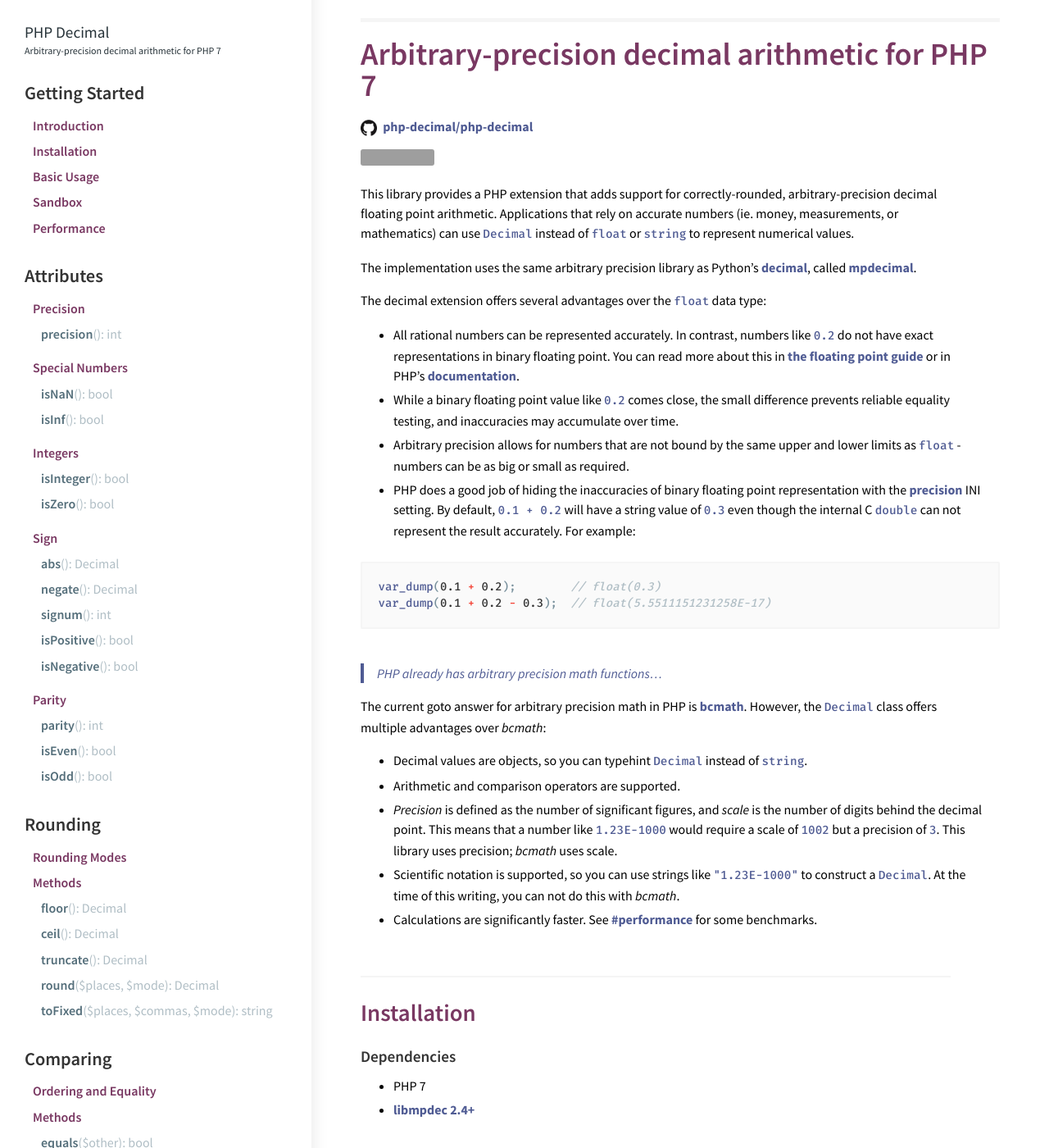
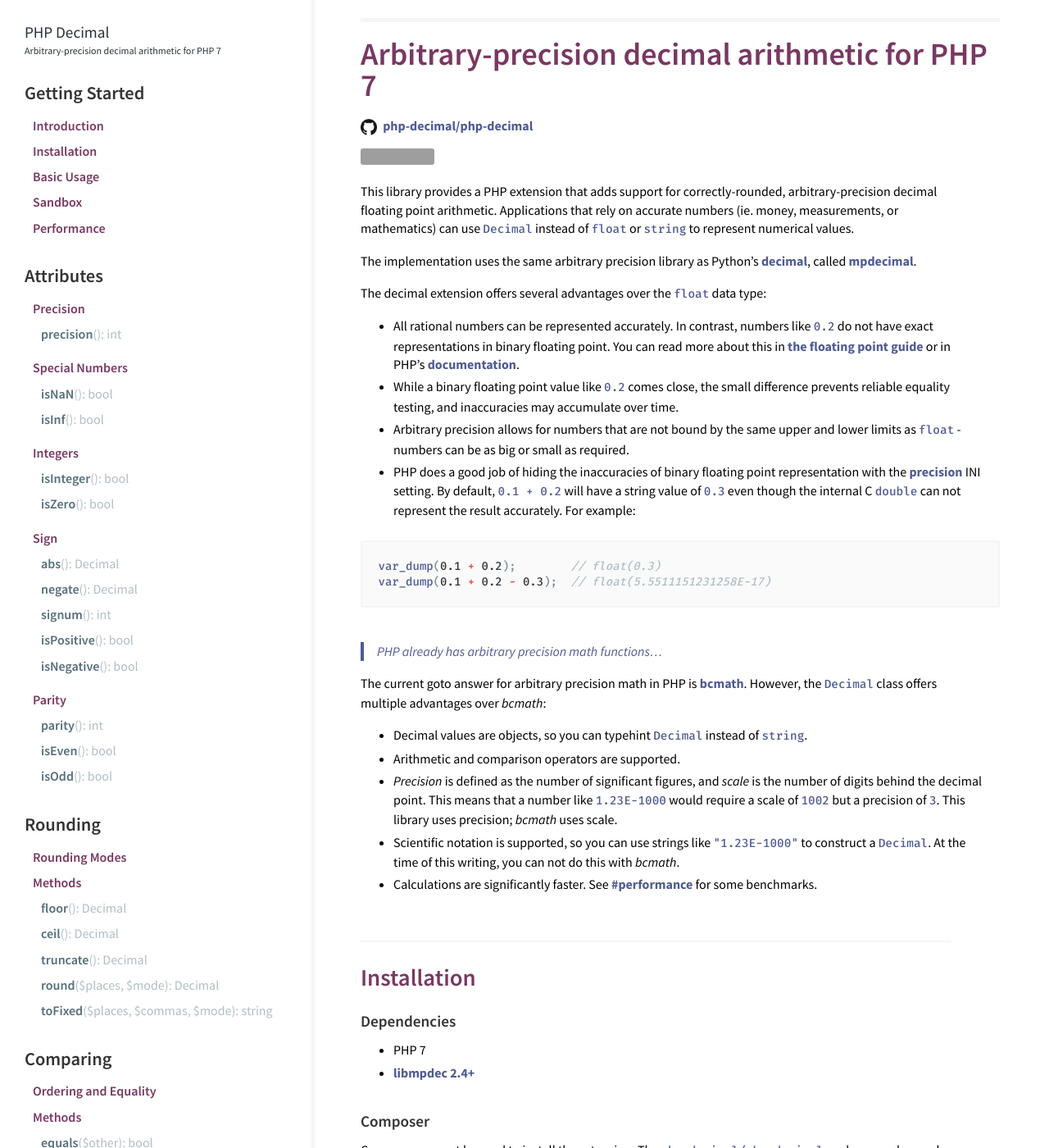
Before and after one commit to php-decimal/php-decimal.github.io, a Jekyll site: the page built from templates/main.md, in a window 1280 px wide and 1400 px high. Shown: the whole window at 82% size. Built offline with Jekyll 4.4.1, drawn with Linux system fonts in a browser that asks for light colours; our own code applies the rules of GitHub Pages for plain Markdown files; grey boxes are pictures that could not be loaded.

Commit message:
Reduced shadow, adjust line heights

```diff
--- a/_sass/_article.scss
+++ b/_sass/_article.scss
@@ -15,7 +15,7 @@
 }
 
 article {
-    line-height: 1.5em;
+    line-height: 140%;
     padding: 60px 60px 60px 60px;
     z-index: 1;
     position: relative;
--- a/_sass/_menu.scss
+++ b/_sass/_menu.scss
@@ -2,7 +2,7 @@
   margin: 0;
   padding: 0;
   background: $clr-white;
-  box-shadow: 0px 0px 20px 0 rgba(0,0,0,0.1);
+  box-shadow: 0px 0px 10px 0 rgba(0,0,0,0.1);
   position: fixed;
   left: 0;
   top: 0;
@@ -20,8 +20,8 @@
   &::-webkit-scrollbar {
       -webkit-appearance: none;
       background-color: transparent;//$clr-blue-grey-50;
-      width: 10px;
-      height: 10px;
+      width:  5px;
+      height: 5px;
   }
 
   &::-webkit-scrollbar-thumb {
--- a/_sass/_sandbox.scss
+++ b/_sass/_sandbox.scss
@@ -11,7 +11,7 @@
         padding: 10px !important;
 
         #sandbox-editor {
-            height: 400px;
+            height: 300px;
             display: block;
             width: 100%;
             font-size: 1em;
```
